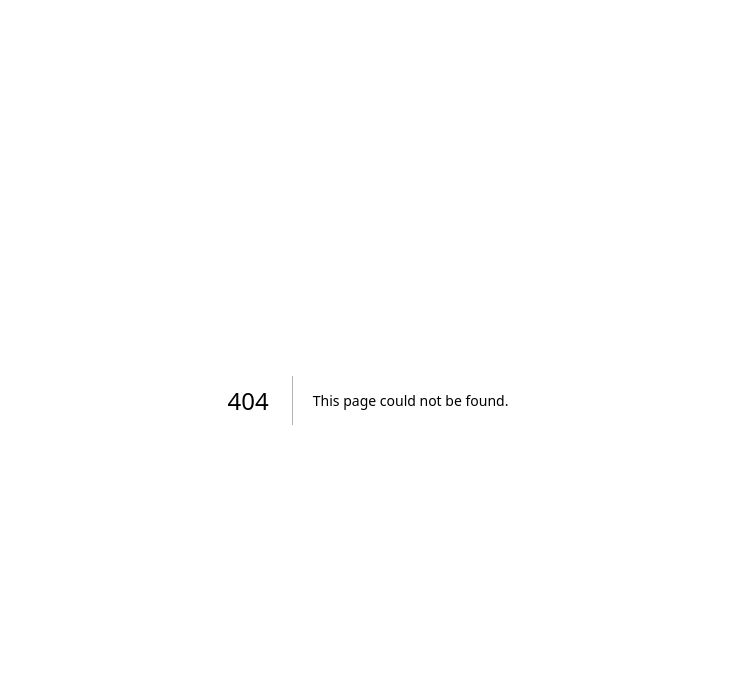
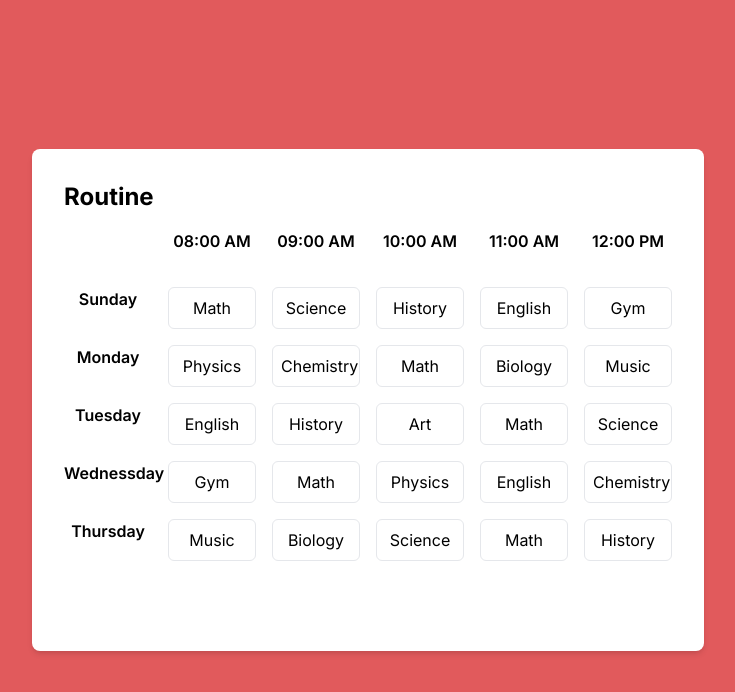
Before and after one commit to Sakif-Al-Faruque/university-management-system, a Next.js app: page /studentRoutine in a window 1280 px wide. Before the commit this address had no page. Shown: the top 692 px of the page, without its empty margins (272-1007 px from the left). Built offline with nearby package versions, Linux system fonts and the light colour scheme.

Commit message:
git ignore updated + payment + routine

```diff
--- /dev/null
+++ b/app/studentPayment/page.tsx
@@ -0,0 +1,9 @@
+import PaymentCard from "@/components/Feature/PaymentCard";
+
+export default function StudentPayment(){
+    return(
+        <div>
+            <PaymentCard/>
+        </div>
+    )
+}
--- /dev/null
+++ b/app/studentRoutine/page.tsx
@@ -0,0 +1,9 @@
+import Routine from "@/components/Feature/Routine";
+
+export default function StudentPayment(){
+    return(
+        <div>
+            <Routine/>
+        </div>
+    )
+}
--- /dev/null
+++ b/components/Feature/PaymentCard.tsx
@@ -0,0 +1,37 @@
+import React from 'react';
+
+export default function PaymentCard() {
+    return (
+        <div className="flex items-center justify-center h-screen bg-red-600/75">
+            <div className="bg-white p-8 rounded-lg shadow-md w-96">
+                <h1 className="text-2xl font-bold text-black mb-4">Payment</h1>
+                <form className="space-y-4">
+                    <div>
+                        <label className="block text-sm font-medium text-black">Name</label>
+                        <input
+                            type="text"
+                            className="mt-1 p-2 w-full border rounded-md text-black"
+                            placeholder="Enter student's name"
+                        />
+                    </div>
+                    <div>
+                        <label className="block text-sm font-medium text-black">Amount</label>
+                        <input
+                            type="number"
+                            className="mt-1 p-2 w-full border rounded-md text-black"
+                            placeholder="Enter payment amount"
+                        />
+                    </div>
+                    <div className="flex justify-between">
+                        <button
+                            type="button"
+                            className="px-4 py-2 bg-black text-white rounded-md"
+                        >
+                            Submit Payment
+                        </button>
+                    </div>
+                </form>
+            </div>
+        </div>
+    );
+}
--- /dev/null
+++ b/components/Feature/Routine.tsx
@@ -0,0 +1,45 @@
+import React from 'react';
+
+export default function Routine() {
+    const days = ['Sunday', 'Monday', 'Tuesday', 'Wednessday', 'Thursday'];
+    const times = ['08:00 AM', '09:00 AM', '10:00 AM', '11:00 AM', '12:00 PM'];
+
+    const routines = [
+        ['Math', 'Science', 'History', 'English', 'Gym'],
+        ['Physics', 'Chemistry', 'Math', 'Biology', 'Music'],
+        ['English', 'History', 'Art', 'Math', 'Science'],
+        ['Gym', 'Math', 'Physics', 'English', 'Chemistry'],
+        ['Music', 'Biology', 'Science', 'Math', 'History'],
+    ];
+
+    return (
+        <div className="flex items-center justify-center h-screen bg-red-600/75">
+            <div className="bg-white p-8 rounded-lg shadow-md w-full max-w-2xl">
+                <h1 className="text-2xl font-bold text-black mb-4">Routine</h1>
+                <div className="grid grid-rows-7 grid-cols-6 gap-4">
+                    {/* Display times */}
+                    <div></div>
+                    {times.map((time, timeIndex) => (
+                        <div key={timeIndex} className="text-center font-semibold text-black">
+                            {time}
+                        </div>
+                    ))}
+                    {/* Display routines */}
+                    {days.map((day, dayIndex) => (
+                        <React.Fragment key={dayIndex}>
+                            <div className="text-center font-semibold text-black">{day}</div>
+                            {routines[dayIndex].map((course, courseIndex) => (
+                                <div
+                                    key={courseIndex}
+                                    className="border p-2 rounded-md text-center"
+                                >
+                                    {course}
+                                </div>
+                            ))}
+                        </React.Fragment>
+                    ))}
+                </div>
+            </div>
+        </div>
+    );
+}
```
Also changed, not shown: 1 other file (tests, documents, lock files or other folders).
